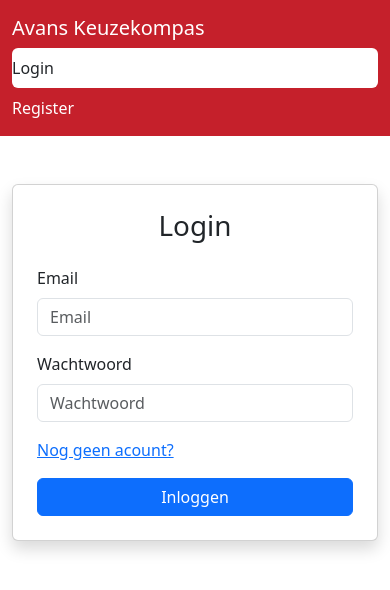
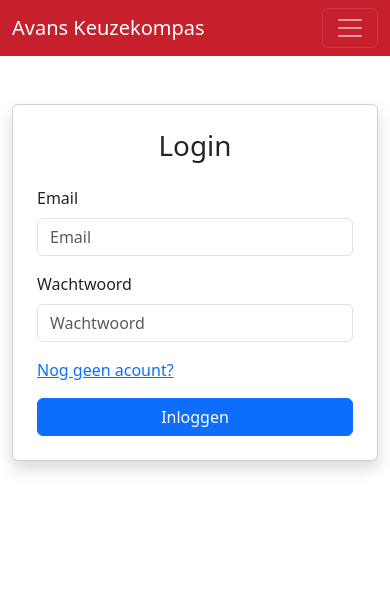
Before and after one commit to Avans-ICT/LU3-Minimum-Viable-Product, a React (Vite) app in the folder frontend/frontend-app/: page /login in a window 390 px wide. Shown: the top 590 px of the page. Built offline with nearby package versions, Linux system fonts and the light colour scheme; no server answers.

Commit message:
hamburger en kleinigheidjes

```diff
--- a/frontend/frontend-app/src/Components/Header.tsx
+++ b/frontend/frontend-app/src/Components/Header.tsx
@@ -29,14 +29,37 @@
 
     if (!loading)
         return (
-            <nav className="navbar navbar-expand-lg navbar-dark bg-gray5">
-                <div className="container-fluid">
+            <>
+                <style>{`
+                    .center-nav { position: static; transform: none; left: auto; }
+                    @media (min-width: 992px) {
+                        .center-nav { position: absolute; left: 50%; transform: translateX(-50%); }
+                    }
+                `}</style>
+                <nav className="navbar navbar-expand-lg navbar-dark bg-gray5">
+                <div className="container-fluid position-relative">
                     <Link className="navbar-brand" to="/">
                         Avans Keuzekompas
                     </Link>
 
-                    <div className="collapse navbar-collapse show">
-                        <ul className="navbar-nav ms-auto">
+                    <button
+                        className="navbar-toggler"
+                        type="button"
+                        data-bs-toggle="collapse"
+                        data-bs-target="#mainNavbar"
+                        aria-controls="mainNavbar"
+                        aria-expanded="false"
+                        aria-label="Toggle navigation"
+                    >
+                        <span className="navbar-toggler-icon"></span>
+                    </button>
+
+                    <div className="collapse navbar-collapse" id="mainNavbar">
+                        <ul className="navbar-nav me-auto">
+                            {/* Left side spacer */}
+                        </ul>
+
+                        <ul className="navbar-nav center-nav d-flex">
                             {profile ? (
                                 <>
                                     <li className="nav-item">
@@ -62,7 +85,13 @@
                                             Suggesties
                                         </NavLink>
                                     </li>
+                                </>
+                            ) : null}
+                        </ul>
 
+                        <ul className="navbar-nav ms-auto">
+                            {profile ? (
+                                <>
                                     <li className="nav-item dropdown ms-2">
                                         <button
                                             className="btn btn-outline-light dropdown-toggle"
@@ -116,5 +145,7 @@
                     </div>
                 </div>
             </nav>
-        );
+
+            </>
+        )
 }
--- a/frontend/frontend-app/src/Pages/ModulePage.tsx
+++ b/frontend/frontend-app/src/Pages/ModulePage.tsx
@@ -152,6 +152,8 @@
                     </div>
                     <div className="col-md-10">
                         <div className="mb-3 mt-3">
+                            <h6 className="mb-1"><strong>Zoeken</strong></h6>
+                            <small className="text-muted d-block mb-2">Gebruik de zoekbalk om modules op naam te vinden of pas filters toe.</small>
                             <input
                                 type="text"
                                 className="form-control"
```
